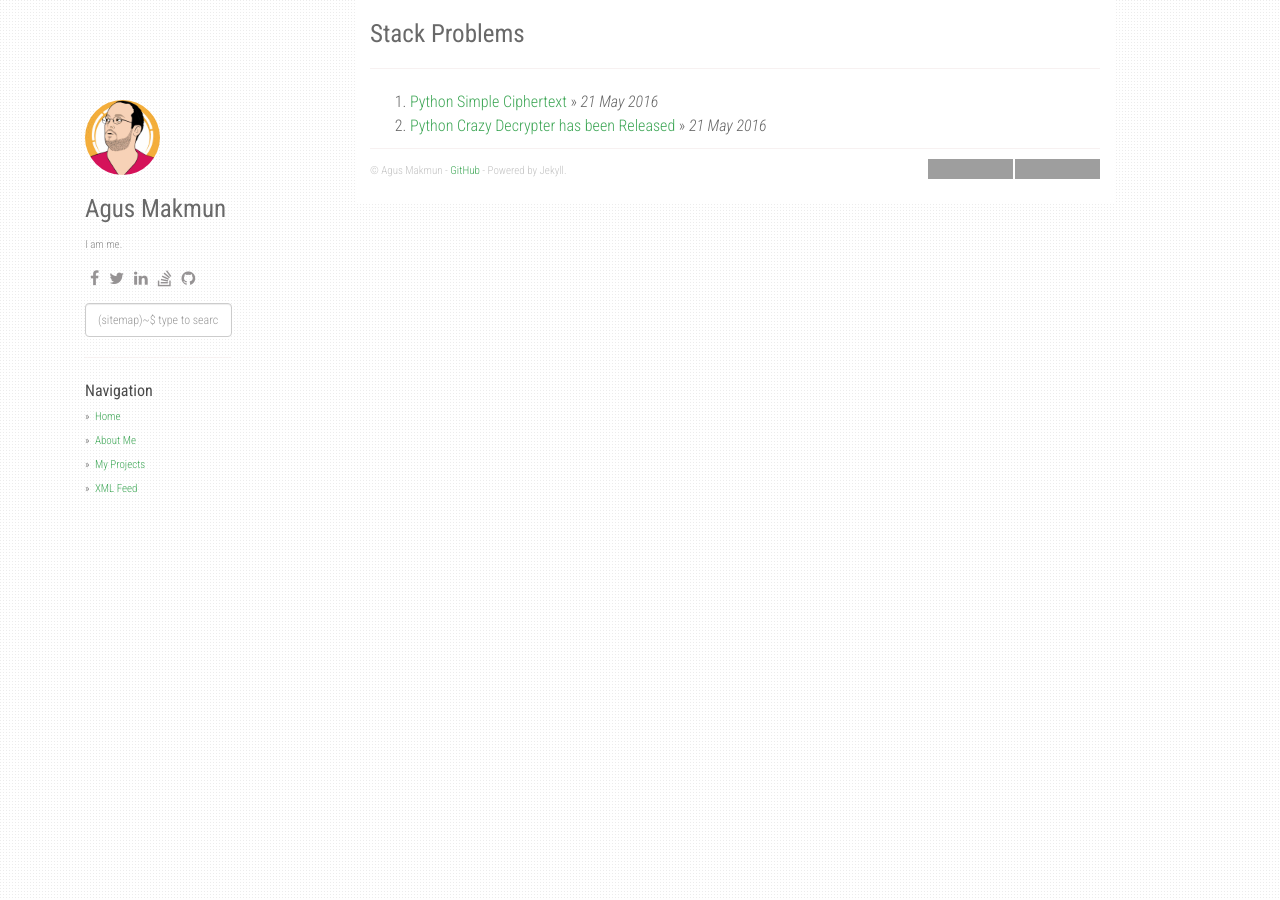
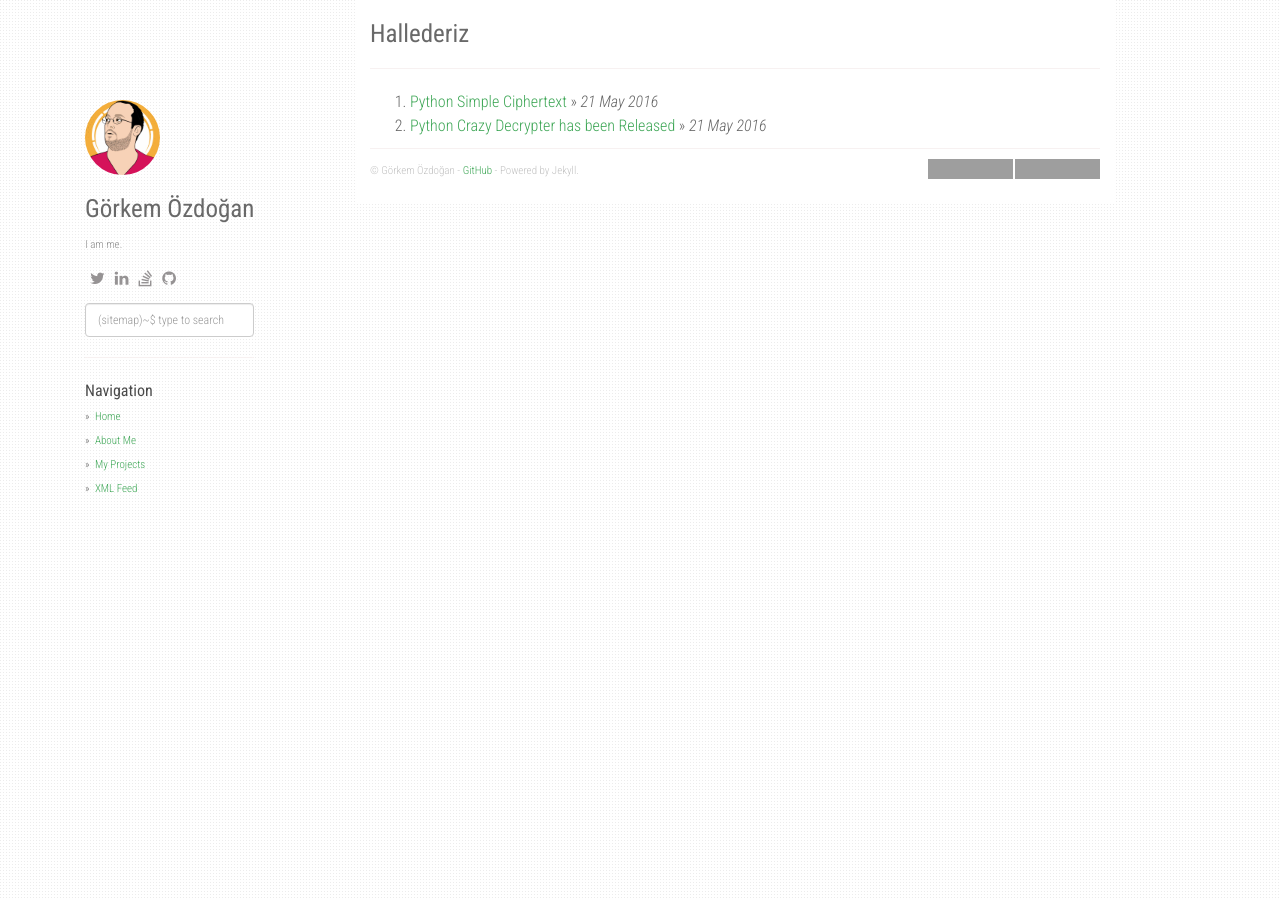
Before and after one commit to agusmakmun/agusmakmun.github.io, a Jekyll site: the page built from index.html, in a window 1280 px wide. Built offline with Jekyll 4.4.1, drawn with Linux system fonts in a browser that asks for light colours; nearby versions of some CDN libraries; the list of posts is cut into pages by our own code; grey boxes are pictures that could not be loaded.

Commit message:
Update _config.yml

```diff
--- a/_config.yml
+++ b/_config.yml
@@ -1,6 +1,6 @@
-title: Stack Problems
+title: Hallederiz
 description: My Personal Stack Problems
-author: Agus Makmun
+author: Görkem Özdoğan
 github: https://github.com/agozdogan
 about: I am me.
 google_analytics: UA-XXXXXXXX-Y
@@ -15,14 +15,12 @@ collections:
     permalink: /project/:path/
 
 social:
-    - icon: fa-facebook
-      link: "#"
     - icon: fa-twitter
       link: "https://twitter.com/agozdogan"
     - icon: fa-linkedin
-      link: "#"
+      link: "https://www.linkedin.com/in/agozdogan/"
     - icon: fa-stack-overflow
-      link: "#"
+      link: "https://meta.stackoverflow.com/users/989272/gorkem"
     - icon: fa-github
       link: "https://github.com/agozdogan"
 
```
